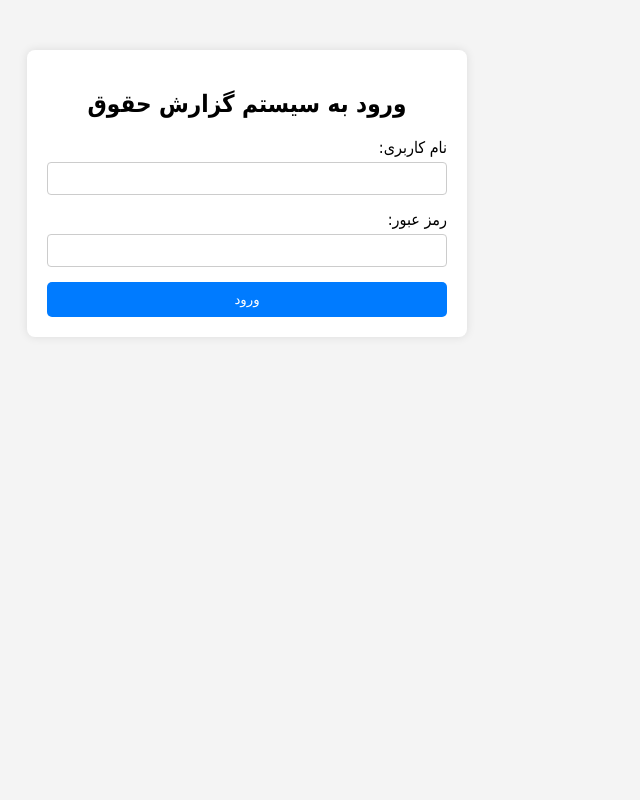
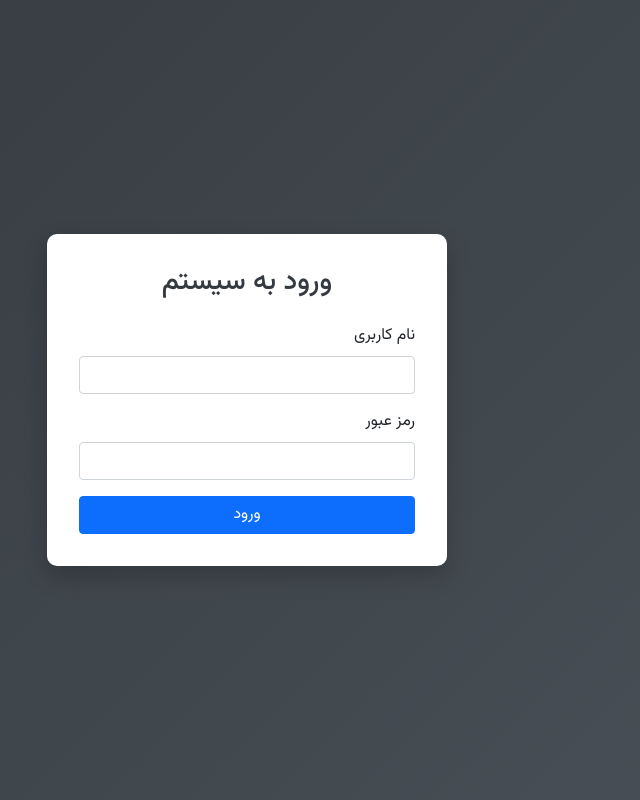
Before and after one commit to mortezaha/salary-reports, a Flask app: page /login in a window 1280 px wide. Shown: the whole page, without its empty margins (393-1033 px from the left). Run offline with Flask 3, Linux system fonts and the light colour scheme; parts of the project's set-up code (start-up, migrations or seed data) failed here and were passed over.

Commit message:
Add a complete login.html with flash message display

```diff
--- a/templates/login.html
+++ b/templates/login.html
@@ -2,44 +2,68 @@
 <html lang="fa" dir="rtl">
 <head>
     <meta charset="UTF-8">
+    <meta name="viewport" content="width=device-width, initial-scale=1.0">
+    <link rel="icon" href="{{ url_for('static', filename='favicon.ico') }}" type="image/x-icon">
     <title>ورود به سیستم</title>
+    <link rel="preconnect" href="https://fonts.googleapis.com">
+    <link rel="preconnect" href="https://fonts.gstatic.com" crossorigin>
+    <link href="https://fonts.googleapis.com/css2?family=Vazirmatn:wght@300;400;500;700&display=swap" rel="stylesheet">
+    <link href="https://cdn.jsdelivr.net/npm/bootstrap@5.1.3/dist/css/bootstrap.rtl.min.css" rel="stylesheet">
     <style>
-        body { font-family: 'Tahoma', sans-serif; margin: 50px; background-color: #f4f4f4; }
-        .container { max-width: 400px; margin: auto; background: white; padding: 20px; border-radius: 8px; box-shadow: 0 0 10px rgba(0,0,0,0.1); }
-        h2 { text-align: center; }
-        .form-group { margin-bottom: 15px; }
-        label { display: block; margin-bottom: 5px; }
-        input[type="text"], input[type="password"] { width: 100%; padding: 8px; border: 1px solid #ccc; border-radius: 4px; box-sizing: border-box; }
-        .login-btn { width: 100%; background-color: #007bff; color: white; padding: 10px; border: none; border-radius: 5px; cursor: pointer; }
-        .alert { padding: 10px; margin-bottom: 15px; border-radius: 4px; }
-        .alert-success { background-color: #d4edda; color: #155724; }
-        .alert-danger { background-color: #f8d7da; color: #721c24; }
-        .alert-info { background-color: #d1ecf1; color: #0c5460; }
+        body {
+            font-family: 'Vazirmatn', sans-serif;
+            background: linear-gradient(135deg, #343a40, #495057);
+            height: 100vh;
+            display: flex;
+            align-items: center;
+            justify-content: center;
+        }
+        .login-card {
+            background-color: #ffffff;
+            padding: 2rem;
+            border-radius: 10px;
+            box-shadow: 0 10px 25px rgba(0, 0, 0, 0.2);
+            width: 100%;
+            max-width: 400px;
+        }
+        .login-card h3 {
+            text-align: center;
+            margin-bottom: 1.5rem;
+            color: #343a40;
+        }
+        .form-control {
+            text-align: right;
+        }
     </style>
 </head>
 <body>
-    <div class="container">
-        <h2>ورود به سیستم گزارش حقوق</h2>
+    <div class="login-card">
+        <h3>ورود به سیستم</h3>
 
+        <!-- این بخش برای نمایش پیام‌های خطا یا موفقیت است -->
         {% with messages = get_flashed_messages(with_categories=true) %}
             {% if messages %}
                 {% for category, message in messages %}
-                    <div class="alert alert-{{ category }}">{{ message }}</div>
+                    <div class="alert alert-{{ category }} alert-dismissible fade show" role="alert">
+                        {{ message }}
+                        <button type="button" class="btn-close" data-bs-dismiss="alert" aria-label="Close"></button>
+                    </div>
                 {% endfor %}
             {% endif %}
         {% endwith %}
 
-        <form method="post">
-            <div class="form-group">
-                <label for="username">نام کاربری:</label>
-                <input type="text" id="username" name="username" required>
+        <form method="POST">
+            <div class="mb-3">
+                <label for="username" class="form-label">نام کاربری</label>
+                <input type="text" class="form-control" id="username" name="username" required>
             </div>
-            <div class="form-group">
-                <label for="password">رمز عبور:</label>
-                <input type="password" id="password" name="password" required>
+            <div class="mb-3">
+                <label for="password" class="form-label">رمز عبور</label>
+                <input type="password" class="form-control" id="password" name="password" required>
             </div>
-            <button type="submit" class="login-btn">ورود</button>
+            <button type="submit" class="btn btn-primary w-100">ورود</button>
         </form>
     </div>
+    <script src="https://cdn.jsdelivr.net/npm/bootstrap@5.1.3/dist/js/bootstrap.bundle.min.js"></script>
 </body>
 </html>
```
